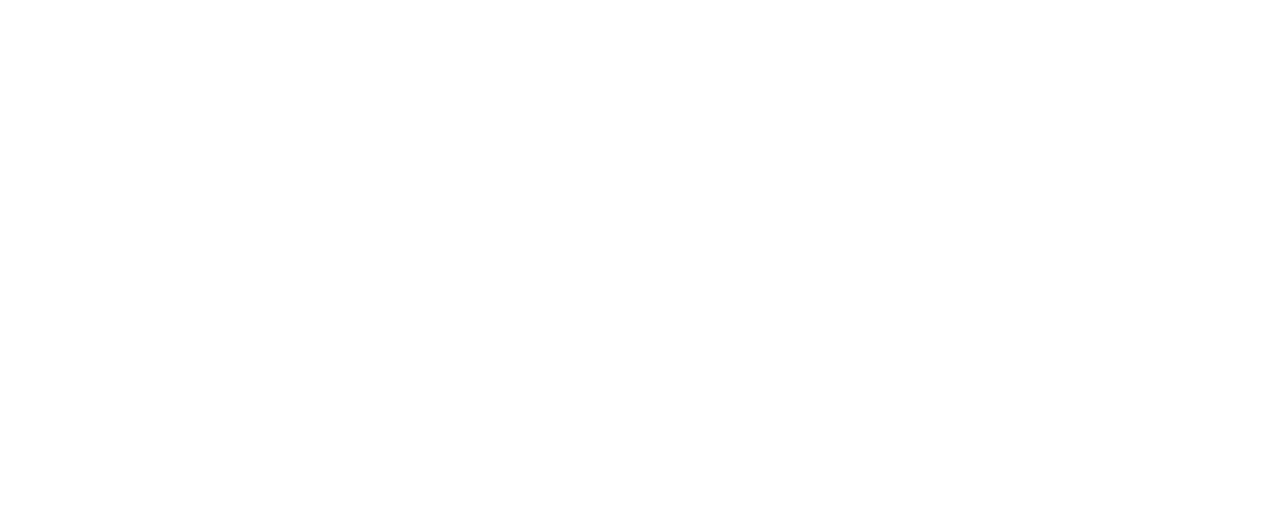
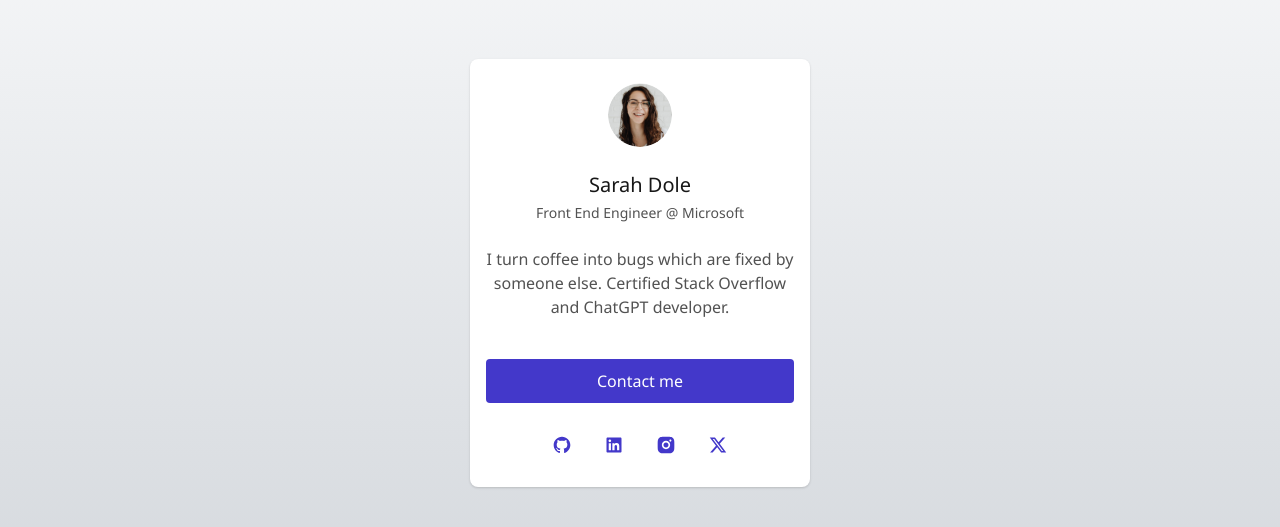
Before and after one commit to IfMalthereturnawesome/marketing, a React (Vite) app: page /profile-card in a window 1280 px wide. Before the commit this address had no page. Shown: the part 141-668 px from the top of the page. Built offline with nearby package versions, Linux system fonts and the light colour scheme.

Commit message:
Add ProfileCard feature

```diff
--- a/package.json
+++ b/package.json
@@ -12,6 +12,7 @@
   "dependencies": {
     "@fontsource/noto-sans": "^5.1.0",
     "@radix-ui/react-slot": "^1.1.0",
+    "@remixicon/react": "^4.5.0",
     "class-variance-authority": "^0.7.0",
     "clsx": "^2.1.1",
     "lucide-react": "^0.459.0",
--- a/src/App.tsx
+++ b/src/App.tsx
@@ -4,6 +4,7 @@
 import './App.css';
 import TestimonialCardPage from '@/pages/testimonial-card-page';
 import BlogCardPage from '@/pages/blog-card-page.tsx';
+import ProfileCardPage from '@/pages/profile-card-page.tsx';
 
 function App() {
   return (
@@ -12,6 +13,7 @@
         <Route path='/' element={<NavBar />} />
         <Route path='/testimonial-card' element={<TestimonialCardPage />} />
         <Route path='/blog-card' element={<BlogCardPage />} />
+        <Route path='/profile-card' element={<ProfileCardPage />} />
       </Routes>
     </>
   );
--- a/src/components/NavBar.tsx
+++ b/src/components/NavBar.tsx
@@ -19,6 +19,11 @@
             Blog Card
           </Link>
         </li>
+        <li>
+          <Link to='/profile-card' className='text-primary-foreground'>
+            Profile Card
+          </Link>
+        </li>
       </ul>
     </nav>
   );
--- /dev/null
+++ b/src/components/ProfileCard.tsx
@@ -0,0 +1,102 @@
+import { cn } from '@/lib/utils.ts';
+import type { ProfileCard } from '@/data/profileCardData';
+import {
+  RiGithubFill,
+  RiLinkedinBoxFill,
+  RiInstagramFill,
+  RiTwitterXFill,
+} from '@remixicon/react';
+
+type ProfileCardProps = ProfileCard & {
+  className?: string;
+};
+
+const ProfileInfo = ({
+  name,
+  handle,
+  description,
+}: {
+  name: string;
+  handle: string;
+  description: string;
+}) => (
+  <div className='flex flex-col items-center gap-6 self-stretch'>
+    <hgroup className='flex flex-col items-center justify-center gap-1 self-stretch'>
+      <h2 className='text-center text-xl font-medium text-primary-foreground'>
+        {name}
+      </h2>
+      <p className='text-center text-sm font-normal text-secondary-foreground'>
+        {handle}
+      </p>
+    </hgroup>
+    <p className='line-clamp-3 text-center text-base font-normal text-secondary-foreground'>
+      {description}
+    </p>
+  </div>
+);
+
+const ContactButton = () => (
+  <a href='#'>
+    <button
+      type='button'
+      className='w-full rounded bg-brand-primary px-4 py-2.5 text-center text-base font-medium text-white hover:bg-brand-primary-emphasize focus:bg-brand-primary-emphasize focus:shadow-[0px_0px_0px_1px_#444ce7,_0px_0px_0px_4px_rgba(68,_76,_231,_0.12)] disabled:bg-disabled disabled:text-disabled-foreground'
+    >
+      Contact me
+    </button>
+  </a>
+);
+
+const SocialLinks = () => {
+  const links = [
+    { icon: RiGithubFill, label: 'GitHub' },
+    { icon: RiLinkedinBoxFill, label: 'Linkedin' },
+    { icon: RiInstagramFill, label: 'Instagram' },
+    { icon: RiTwitterXFill, label: 'Twitter' },
+  ];
+
+  return (
+    <menu className='flex justify-center gap-4 self-stretch text-brand-primary'>
+      {links.map(({ icon: Icon, label }) => (
+        <li key={label}>
+          <a href='#' aria-label={label} className='flex items-center'>
+            <button className='flex justify-center gap-2 rounded p-2 focus:shadow-[0px_0px_0px_1px_#444ce7,_0px_0px_0px_4px_rgba(68,_76,_231,_0.12)] disabled:bg-disabled disabled:text-disabled-foreground'>
+              <Icon className='size-5' aria-hidden='true' />
+            </button>
+          </a>
+        </li>
+      ))}
+    </menu>
+  );
+};
+
+const ProfileCard = ({
+  name,
+  handle,
+  description,
+  image,
+  className,
+}: ProfileCardProps) => {
+  return (
+    <div
+      className={cn(
+        'shadow-marketing mx-auto flex w-[340px] flex-col items-center gap-10 rounded-lg bg-primary px-4 py-6',
+        className,
+      )}
+    >
+      <div className='flex flex-col items-center gap-6 self-stretch'>
+        <img
+          src={image}
+          alt={name}
+          className={'h-16 w-16 rounded-full object-cover'}
+        />
+        <ProfileInfo name={name} handle={handle} description={description} />
+      </div>
+      <div className='flex flex-col gap-6 self-stretch'>
+        <ContactButton />
+        <SocialLinks />
+      </div>
+    </div>
+  );
+};
+
+export default ProfileCard;
--- /dev/null
+++ b/src/data/profileCardData.ts
@@ -0,0 +1,18 @@
+export type ProfileCard = {
+  id: string;
+  name: string;
+  handle: string;
+  description: string;
+  image: string;
+};
+
+export const profileCardData: ProfileCard[] = [
+  {
+    id: '1',
+    name: 'Sarah Dole',
+    handle: 'Front End Engineer @ Microsoft',
+    description:
+      'I turn coffee into bugs which are fixed by someone else. Certified Stack Overflow and ChatGPT developer.  ',
+    image: '/images/profile.png',
+  },
+];
--- a/src/index.css
+++ b/src/index.css
@@ -88,3 +88,11 @@
 
   }
 }
+
+@layer components {
+  .shadow-marketing {
+    box-shadow: 0 1px 2px 0 rgb(0 0 0 / 0.06), 0 1px 3px 0 rgb(0 0 0 / 0.10);
+  }
+
+
+}
--- /dev/null
+++ b/src/pages/profile-card-page.tsx
@@ -0,0 +1,17 @@
+import ProfileCard from '@/components/ProfileCard.tsx';
+import { profileCardData } from '@/data/profileCardData';
+
+const ProfileCardPage = () => {
+  return (
+    <main
+      className={
+        'min-h-[100vh] bg-gradient-to-b from-gray-50 to-[#d2d6db] pt-[200px]'
+      }
+    >
+      {profileCardData.map((profile) => (
+        <ProfileCard key={profile.id} {...profile} />
+      ))}
+    </main>
+  );
+};
+export default ProfileCardPage;
```
Also changed, not shown: public/images/profile.png (added), 1 other file (tests, documents, lock files or other folders).
